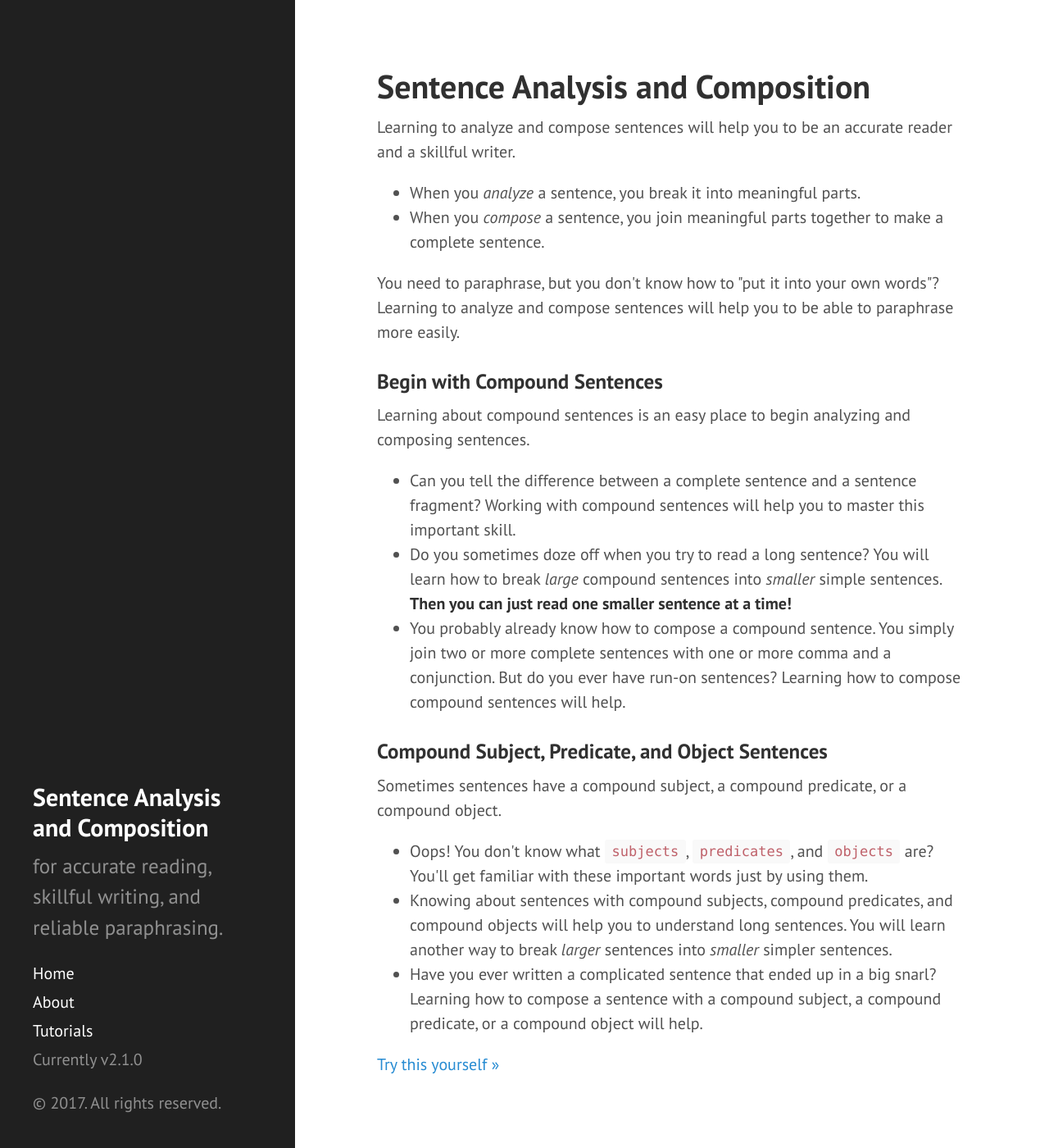
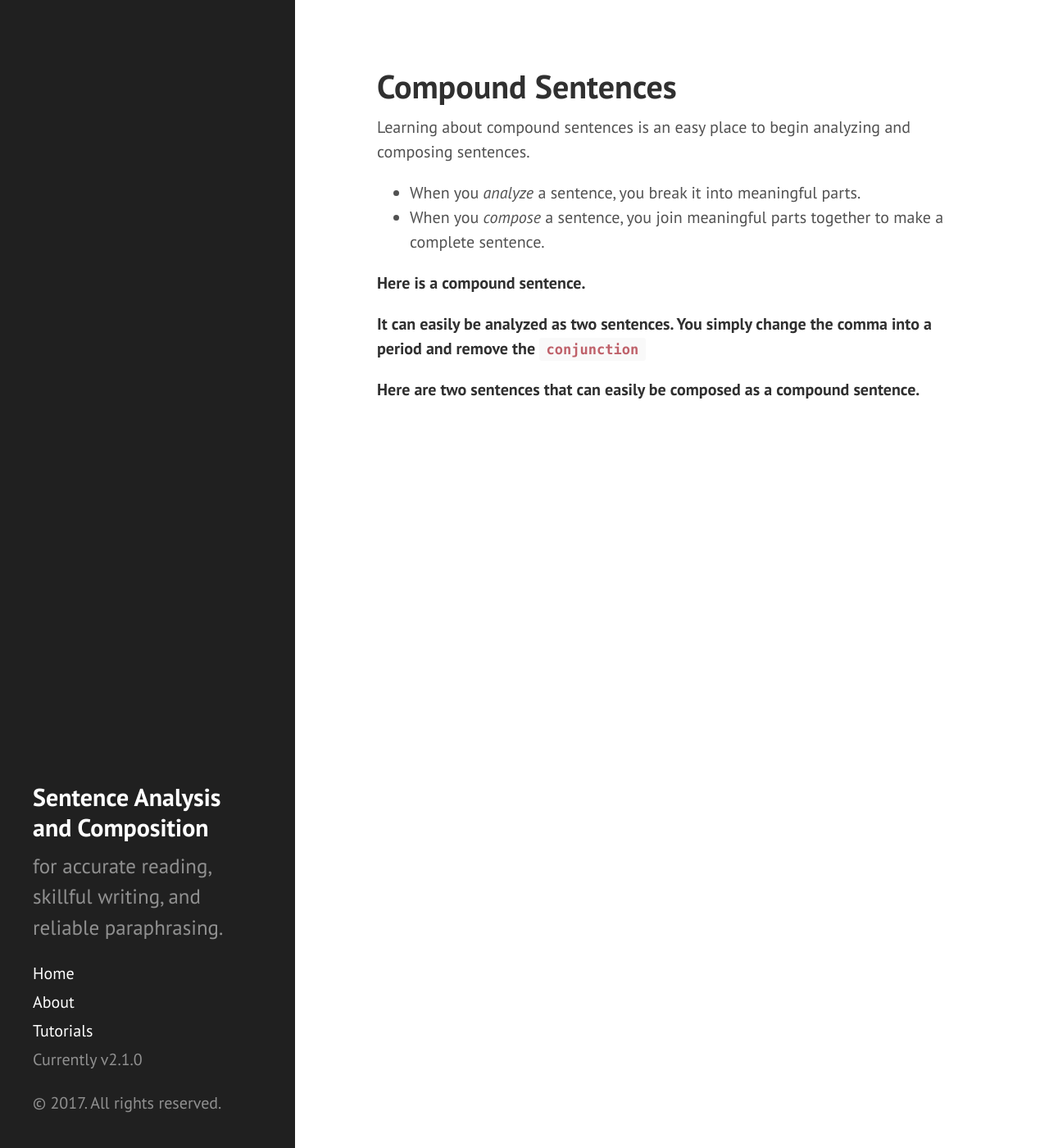
Before and after one commit to srogersact/srogersact.github.io, a Jekyll site: the page tutorials/compound_sentences/index.html, which Jekyll copies as it is, in a window 1280 px wide and 1400 px high. Shown: the whole window at 82% size. Built offline with Jekyll 4.4.1, drawn with Linux system fonts in a browser that asks for light colours.

Commit message:
Added content and tried out style for emphasis.

```diff
--- a/tutorials/compound_sentences/index.html
+++ b/tutorials/compound_sentences/index.html
@@ -46,33 +46,8 @@
     <nav class="sidebar-nav">
       <a class="sidebar-nav-item" href="../../index">Home</a>
 
-
-
-
-
-
-
-
-
-
-
-            <a class="sidebar-nav-item" href="/about/">About</a>
-
-
-
-
-
-
-
-
-
-
-
-
-
-
-
-            <a class="sidebar-nav-item" href="/tutorials/">Tutorials</a>
+        <a class="sidebar-nav-item" href="/about/">About</a>
+        <a class="sidebar-nav-item" href="/tutorials/">Tutorials</a>
 
 
 
@@ -86,17 +61,28 @@
 
     <div class="content container">
       <div class="post">
-  <h1 class="post-title">Sentence Analysis and Composition</h1>
+  <h1 class="post-title">Compound Sentences</h1>
   <!-- <span class="post-date">28 Dec 2013</span> -->
-  <p>Learning to analyze and compose sentences will help you to be an accurate reader and a skillful writer.</p>
+<!--   <p>Learning to analyze and compose sentences will help you to be an accurate reader and a skillful writer.</p>
+
+ <p>You need to paraphrase, but you don't know how to "put it into your own words"? Learning to analyze and compose sentences will help you to be able to paraphrase more easily.</p>
+<h3 id="compound-sentences">Begin with Compound Sentences</h3> -->
+
+<p>Learning about compound sentences is an easy place to begin analyzing and composing sentences. </p>
   <ul>
    <li>When you <em>analyze</em> a sentence, you break it into meaningful parts.</li>
    <li>When you <em>compose</em> a sentence, you join meaningful parts together to make a complete sentence.</li>
 </ul>
- <p>You need to paraphrase, but you don't know how to "put it into your own words"? Learning to analyze and compose sentences will help you to be able to paraphrase more easily.</p>
-<h3 id="compound-sentences">Begin with Compound Sentences</h3>
+<p><strong>Here is a compound sentence.</strong></p>
 
-<p>Learning about compound sentences is an easy place to begin analyzing and composing sentences. </p>
+
+<p><strong>It can easily be analyzed as two sentences. You simply change the comma into a period and remove the <code class="highlighter-rouge">conjunction</code> </strong></p>
+
+
+
+<p><strong>Here are two sentences that can easily be composed as a compound sentence. <strong/></p>
+
+<!--
 <ul>
   <li>Can you tell the difference between a complete sentence and a sentence fragment? Working with compound sentences will help you to master this important skill.</li>
   <li>Do you sometimes doze off when you try to read a long sentence? You will learn how to break <em>large</em> compound sentences into <em>smaller</em> simple sentences. <strong>Then you can just read one smaller sentence at a time!</strong></li>
@@ -111,7 +97,7 @@
    <li>Have you ever written a complicated sentence that ended up in a big snarl? Learning how to compose a sentence with a compound subject, a compound predicate, or a compound object will help.</li>
 </ul>
 
-<a target="_blank" class="w3-btn w3-margin-bottom" href="/tutorials/tutorial01">Try this yourself &raquo;</a>
+<a target="_blank" class="w3-btn w3-margin-bottom" href="/tutorials/tutorial01">Try this yourself &raquo;</a> -->
 </div>
 
 
```
